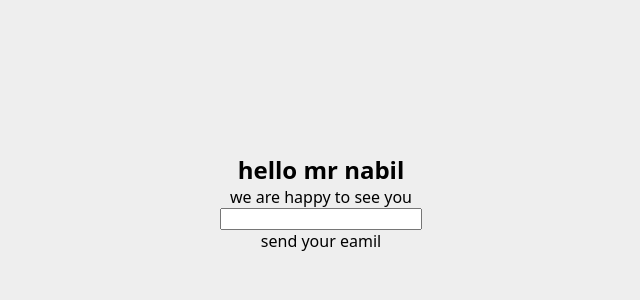
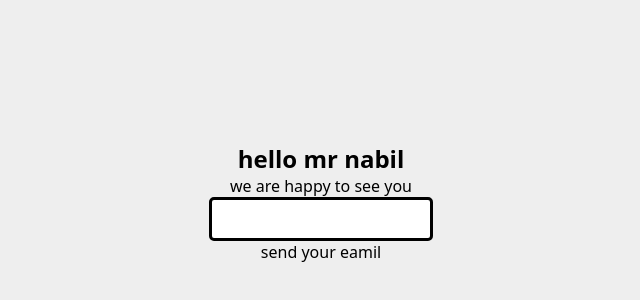
Before and after one commit to user1650/shinning-button, a plain HTML site: page index.html in a window 1280 px wide. Shown: the part 198-498 px from the top of the page, without its empty margins (319-959 px from the left). Drawn offline with Linux system fonts and the light colour scheme.

Commit message:
changed by nabil

```diff
--- a/style.css
+++ b/style.css
@@ -24,3 +24,13 @@ body {
     flex-direction: column;
 
 }
+input{
+    border: none;
+    outline: none;
+    border:black solid ;
+    border-radius: 5px;
+    padding: 10px;
+}
+input:valid , input:focus{
+    color: green;
+}
```
